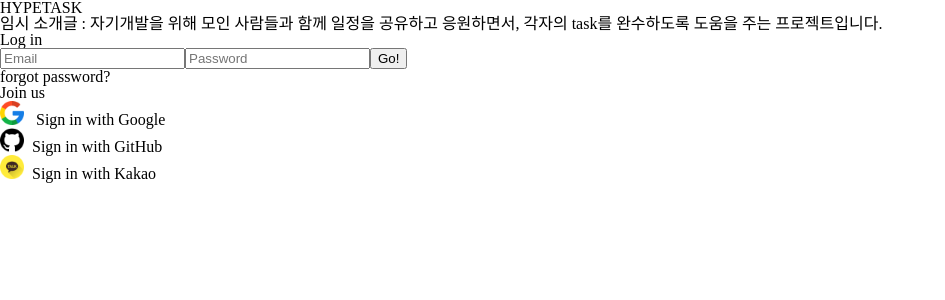
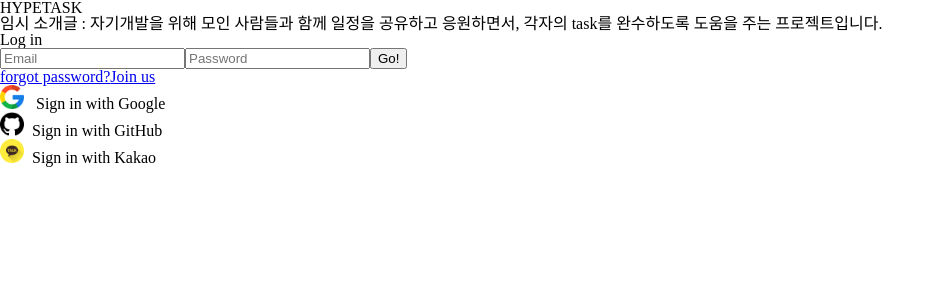
Before and after one commit to AJ3504/hypetask, a React (Create React App) app: page /first-main in a window 1280 px wide. Shown: the top 300 px of the page, without its empty margins (0-945 px from the left). Built offline with nearby package versions, Linux system fonts and the light colour scheme; no server answers.

Commit message:
회원가입, 비번찾기 창으로 이동

```diff
--- a/src/Components/Login.tsx
+++ b/src/Components/Login.tsx
@@ -2,6 +2,7 @@ import React, { FormEvent, useState } from "react";
 import supabase from "../config/supabaseClient";
 import { SupabaseClient } from "@supabase/supabase-js";
 import { styled } from "styled-components";
+import { Link } from "react-router-dom";
 
 const Login: React.FC = () => {
   const [email, setEmail] = useState<string>("");
@@ -111,8 +112,8 @@ const Login: React.FC = () => {
           <button onClick={loginHandler}>Go!</button>
         </div>
         <div className="login-guide">
-          <div>forgot password?</div>
-          <div>Join us</div>
+          <Link to="/findpassword">forgot password?</Link>
+          <Link to="/register">Join us</Link>
         </div>
         {/* Social login options */}
         <div className="social-login">
```
Also changed, not shown: 1 other file (tests, documents, lock files or other folders).
